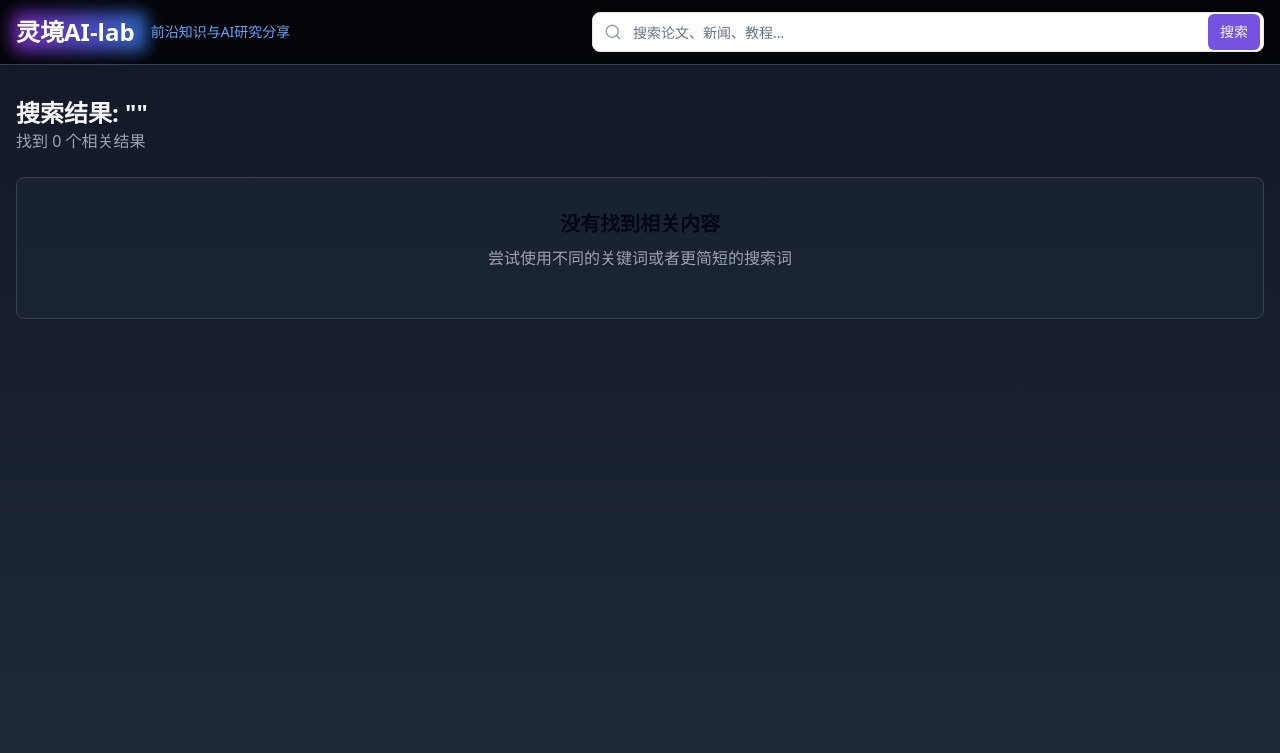
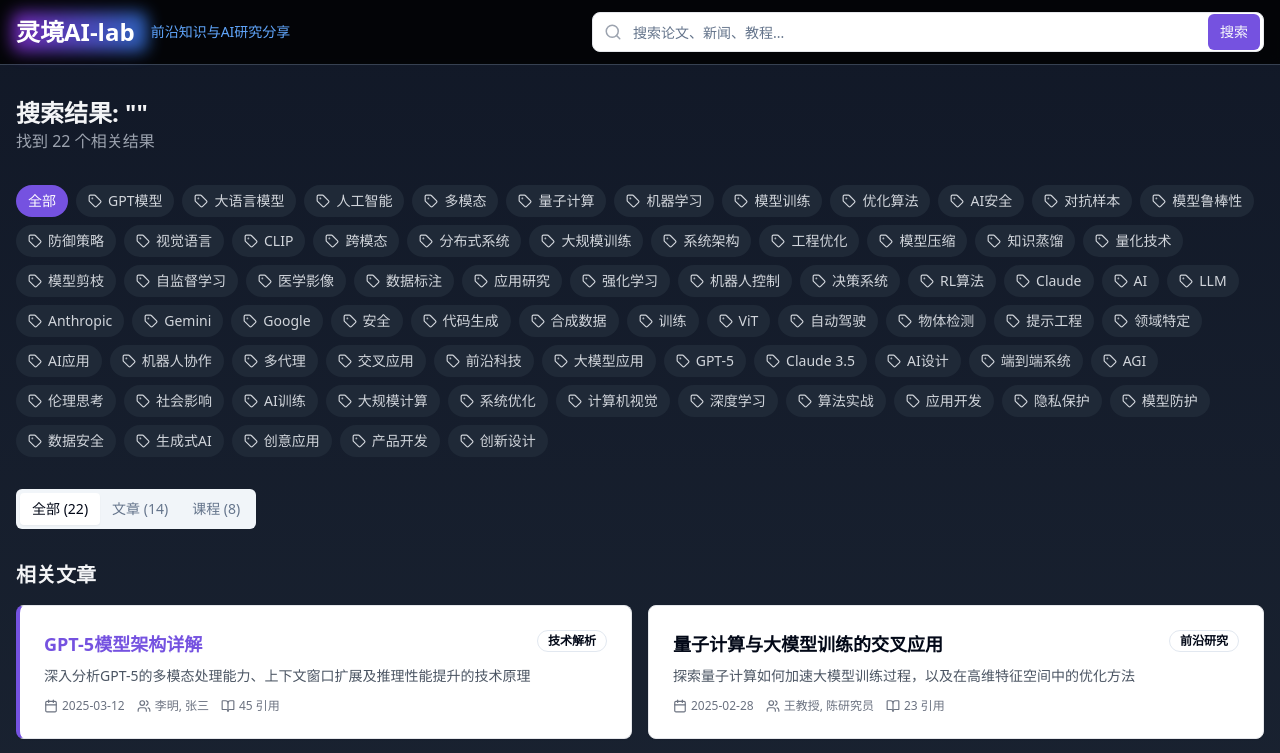
Before and after one commit to lixiao2024/stream-nexus-view, a React (Vite) app: page /search in a window 1280 px wide. Shown: the top 753 px of the page. Built offline with nearby package versions, Linux system fonts and the light colour scheme.

Commit message:
Fix: Improve search bar text color and add tag filtering
- Improved the text color in the search bar for better visibility.
- Implemented tag-based filtering for articles, enabling navigation to an article library with dynamically displayed content based on selected tags.

```diff
--- a/src/components/RecommendedFeed.tsx
+++ b/src/components/RecommendedFeed.tsx
@@ -1,8 +1,8 @@
 
 import React from 'react';
-import { Link } from 'react-router-dom';
+import { Link, useNavigate } from 'react-router-dom';
 import { Badge } from '@/components/ui/badge';
-import { Calendar, Users, BookOpen } from 'lucide-react';
+import { Calendar, Users, BookOpen, Tag } from 'lucide-react';
 
 export interface Content {
   id: string;
@@ -88,6 +88,8 @@ export const mockRecommendedContent: Content[] = [
 ];
 
 const ContentRow: React.FC<{ content: Content }> = ({ content }) => {
+  const navigate = useNavigate();
+
   // Function to get badge color based on category
   const getBadgeStyle = (category: string) => {
     const categories: Record<string, string> = {
@@ -99,6 +101,12 @@ const ContentRow: React.FC<{ content: Content }> = ({ content }) => {
     };
 
     return categories[category] || 'bg-gray-100 text-gray-800 hover:bg-gray-200';
+  };
+
+  const handleTagClick = (tag: string, e: React.MouseEvent) => {
+    e.preventDefault();
+    e.stopPropagation();
+    navigate(`/search?tag=${encodeURIComponent(tag)}`);
   };
 
   return (
@@ -149,6 +157,23 @@ const ContentRow: React.FC<{ content: Content }> = ({ content }) => {
               </div>
             )}
           </div>
+
+          {/* 显示标签 */}
+          {content.tags && content.tags.length > 0 && (
+            <div className="flex flex-wrap gap-1 mt-2">
+              {content.tags.map((tag, index) => (
+                <Badge
+                  key={index}
+                  variant="outline"
+                  className="text-xs bg-blue-900/30 hover:bg-blue-900/50 text-blue-300 border-blue-800 cursor-pointer"
+                  onClick={(e) => handleTagClick(tag, e)}
+                >
+                  <Tag size={10} className="mr-1" />
+                  {tag}
+                </Badge>
+              ))}
+            </div>
+          )}
         </div>
       </div>
     </Link>
--- a/src/components/SearchBar.tsx
+++ b/src/components/SearchBar.tsx
@@ -24,7 +24,7 @@ const SearchBar: React.FC = () => {
           placeholder="搜索论文、新闻、教程..."
           value={query}
           onChange={(e) => setQuery(e.target.value)}
-          className="pl-10 pr-20 py-2 w-full rounded-lg border border-gray-200 focus:border-primary focus:ring-primary text-gray-100 dark:text-gray-100"
+          className="pl-10 pr-20 py-2 w-full rounded-lg border border-gray-200 focus:border-primary focus:ring-primary text-white"
         />
         <Search className="absolute left-3 text-gray-400" size={18} />
         <Button
--- a/src/pages/Search.tsx
+++ b/src/pages/Search.tsx
@@ -1,10 +1,12 @@
 
 import React, { useEffect, useState } from 'react';
-import { useSearchParams } from 'react-router-dom';
+import { useSearchParams, Link } from 'react-router-dom';
 import SearchBar from '@/components/SearchBar';
 import ContentCard, { Content } from '@/components/ContentCard';
 import { Card, CardContent } from '@/components/ui/card';
 import { Tabs, TabsContent, TabsList, TabsTrigger } from '@/components/ui/tabs';
+import { Badge } from '@/components/ui/badge';
+import { Tag } from 'lucide-react';
 
 // Mock data - in a real app, you would fetch this from your API
 import { mockArticles } from '@/data/mockArticles';
@@ -15,13 +17,19 @@ import { mockRecommendedContent } from '@/components/RecommendedFeed';
 const Search = () => {
   const [searchParams] = useSearchParams();
   const query = searchParams.get('q') || '';
+  const tagFilter = searchParams.get('tag') || '';
   const [filteredArticles, setFilteredArticles] = useState<Content[]>([]);
   const [filteredCourses, setFilteredCourses] = useState<Content[]>([]);
   const [activeTab, setActiveTab] = useState('all');
+  const [activeTag, setActiveTag] = useState<string | null>(null);
 
   useEffect(() => {
-    if (query) {
-      const normalizedQuery = query.toLowerCase().trim();
+    // Set active tag from URL
+    if (tagFilter) {
+      setActiveTag(tagFilter);
+    } else {
+      setActiveTag(null);
+    }
 
     // Combine mockArticles and recommended articles for a comprehensive search
     const allArticles = [...mockArticles];
@@ -32,6 +40,29 @@ const Search = () => {
         allArticles.push(item);
       }
     });
+
+    // Filter based on tag if present
+    if (tagFilter) {
+      const normalizedTag = tagFilter.toLowerCase().trim();
+
+      const articlesResults = allArticles.filter(article =>
+        article.tags && article.tags.some(tag =>
+          tag.toLowerCase() === normalizedTag
+        )
+      );
+
+      const coursesResults = mockCourses.filter(course =>
+        course.tags && course.tags.some(tag =>
+          tag.toLowerCase() === normalizedTag
+        )
+      );
+
+      setFilteredArticles(articlesResults);
+      setFilteredCourses(coursesResults);
+    }
+    // Filter based on search query if present
+    else if (query) {
+      const normalizedQuery = query.toLowerCase().trim();
 
       // Enhanced filtering for articles
       const articlesResults = allArticles.filter(article =>
@@ -67,11 +98,34 @@ const Search = () => {
       setFilteredArticles(articlesResults);
       setFilteredCourses(coursesResults);
     } else {
-      setFilteredArticles([]);
-      setFilteredCourses([]);
+      // If no query or tag, show all content
+      setFilteredArticles(allArticles);
+      setFilteredCourses(mockCourses);
     }
-  }, [query]);
+  }, [query, tagFilter]);
 
+  // Get all unique tags from articles and courses
+  const getAllTags = () => {
+    const tagSet = new Set<string>();
+
+    // Add tags from articles
+    filteredArticles.forEach(article => {
+      if (article.tags) {
+        article.tags.forEach(tag => tagSet.add(tag));
+      }
+    });
+
+    // Add tags from courses
+    filteredCourses.forEach(course => {
+      if (course.tags) {
+        course.tags.forEach(tag => tagSet.add(tag));
+      }
+    });
+
+    return Array.from(tagSet);
+  };
+
+  const allTags = getAllTags();
   const totalResults = filteredArticles.length + filteredCourses.length;
 
   return (
@@ -95,9 +149,37 @@ const Search = () => {
       {/* Main Content */}
       <main className="container mx-auto px-4 py-8">
         <div className="mb-6">
+          {tagFilter ? (
+            <h2 className="text-2xl font-bold">标签: "{tagFilter}"</h2>
+          ) : (
             <h2 className="text-2xl font-bold">搜索结果: "{query}"</h2>
+          )}
           <p className="text-gray-400">找到 {totalResults} 个相关结果</p>
         </div>
+
+        {/* Tags filter bar */}
+        {allTags.length > 0 && (
+          <div className="mb-6 overflow-x-auto">
+            <div className="flex flex-wrap gap-2 py-2">
+              <Link
+                to="/search"
+                className={`inline-flex items-center px-3 py-1.5 rounded-full text-sm ${!activeTag ? 'bg-primary text-white' : 'bg-gray-800 text-gray-300 hover:bg-gray-700'}`}
+              >
+                全部
+              </Link>
+              {allTags.map((tag, index) => (
+                <Link
+                  key={index}
+                  to={`/search?tag=${encodeURIComponent(tag)}`}
+                  className={`inline-flex items-center px-3 py-1.5 rounded-full text-sm ${activeTag === tag ? 'bg-primary text-white' : 'bg-gray-800 text-gray-300 hover:bg-gray-700'}`}
+                >
+                  <Tag size={14} className="mr-1.5" />
+                  {tag}
+                </Link>
+              ))}
+            </div>
+          </div>
+        )}
 
         {totalResults > 0 ? (
           <Tabs defaultValue="all" className="w-full" onValueChange={setActiveTab}>
```
Lines whose indentation alone changed are shown as unchanged.
